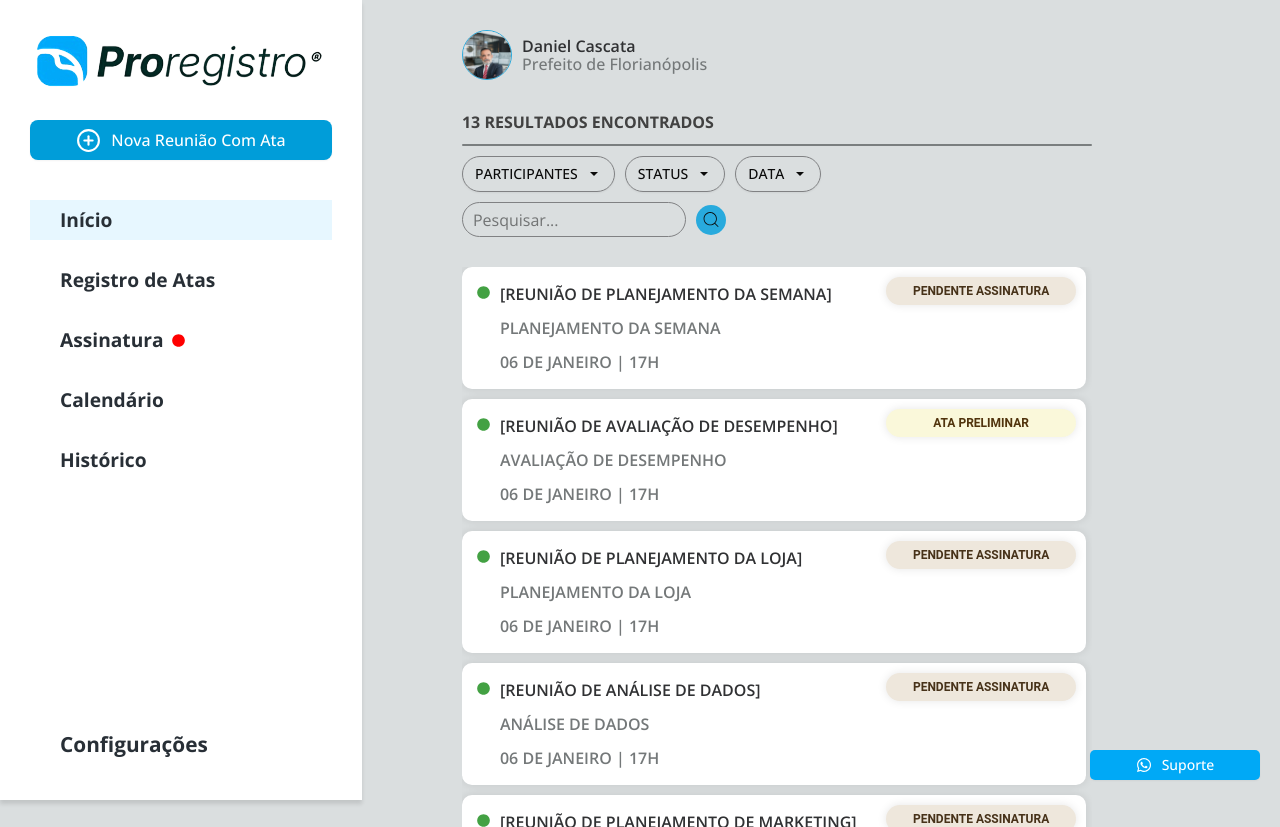
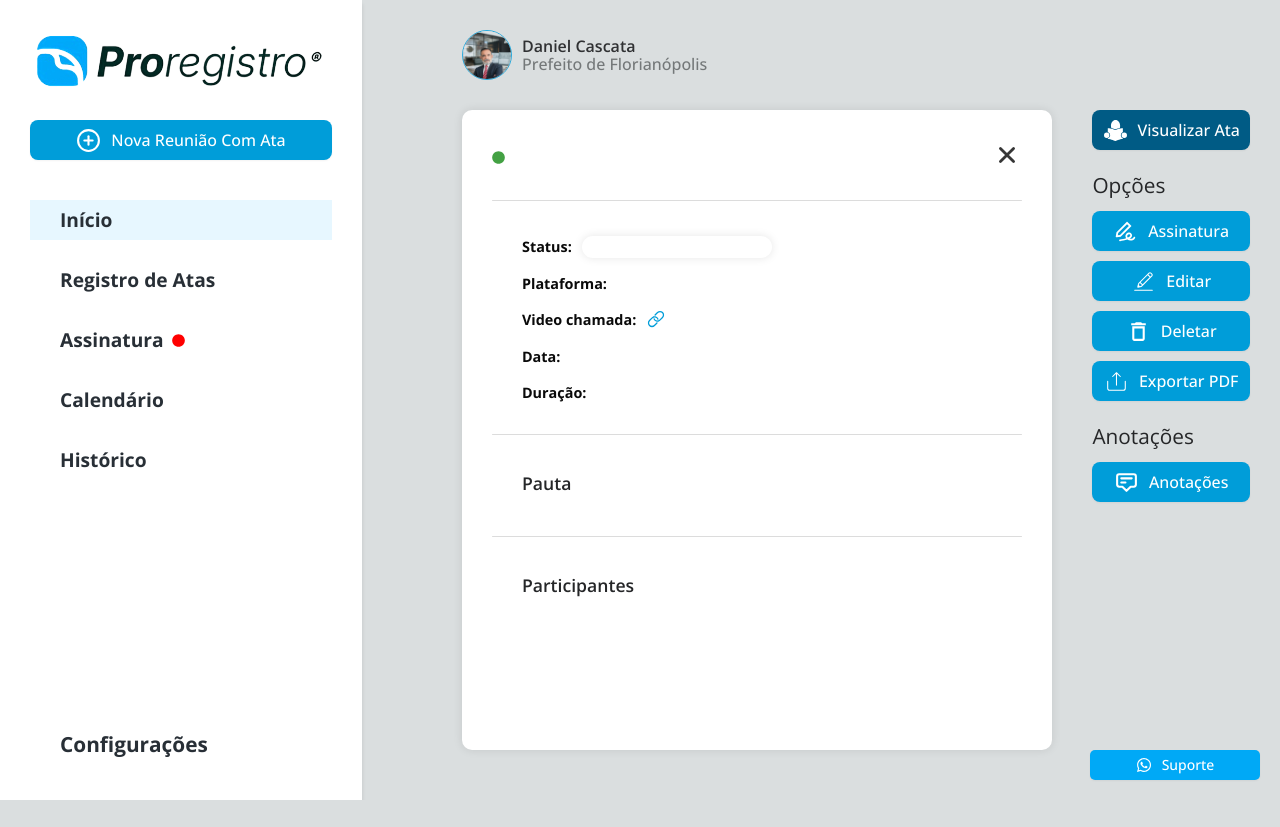
Before and after one commit to warlleism/front-end-challenge-react-typescript, a React (Vite) app: page /listOneAtaRegister in a window 1280 px wide. After the commit the page ends 800 px from the top, so only its background shows below. Built offline with nearby package versions, Linux system fonts and the light colour scheme.

Commit message:
fix: correções

```diff
--- a/src/navigation/navigation.tsx
+++ b/src/navigation/navigation.tsx
@@ -1,12 +1,11 @@
 import ListOneAtaRegister from "@/pages/ListOneAtaRegister/listOneAtaRegister";
-import { Route, Routes } from "react-router-dom";
+import { BrowserRouter, Route, Routes } from "react-router-dom";
 import { Button } from "@/components/ui/button";
 import AtasRegister from "@/pages/AtasRegister";
 import { CiMenuFries } from "react-icons/ci";
 import { FaWhatsapp } from "react-icons/fa";
+import "./style.scss";
 import Layout from "./layout";
-import "./style.scss";
-import { BrowserRouter } from "react-router-dom";
 
 const NavigationConfig = () => {
     return (
@@ -20,16 +19,13 @@ const NavigationConfig = () => {
                 </div>
                 <div className="main-content">
                     <Routes>
-                        <Route path="/" element={<AtasRegister />}>
-                            <Route index element={<AtasRegister />} />
-                            <Route path="listOneAtaRegister" element={<ListOneAtaRegister />} />
-                        </Route>
+                        <Route path="/" element={<AtasRegister />} />
+                        <Route path="/listOneAtaRegister" element={<ListOneAtaRegister />} />
                     </Routes>
                 </div>
                 <Button className="support-button"><FaWhatsapp /> Suporte</Button>
             </div>
         </BrowserRouter>
-
     );
 };
 
```
